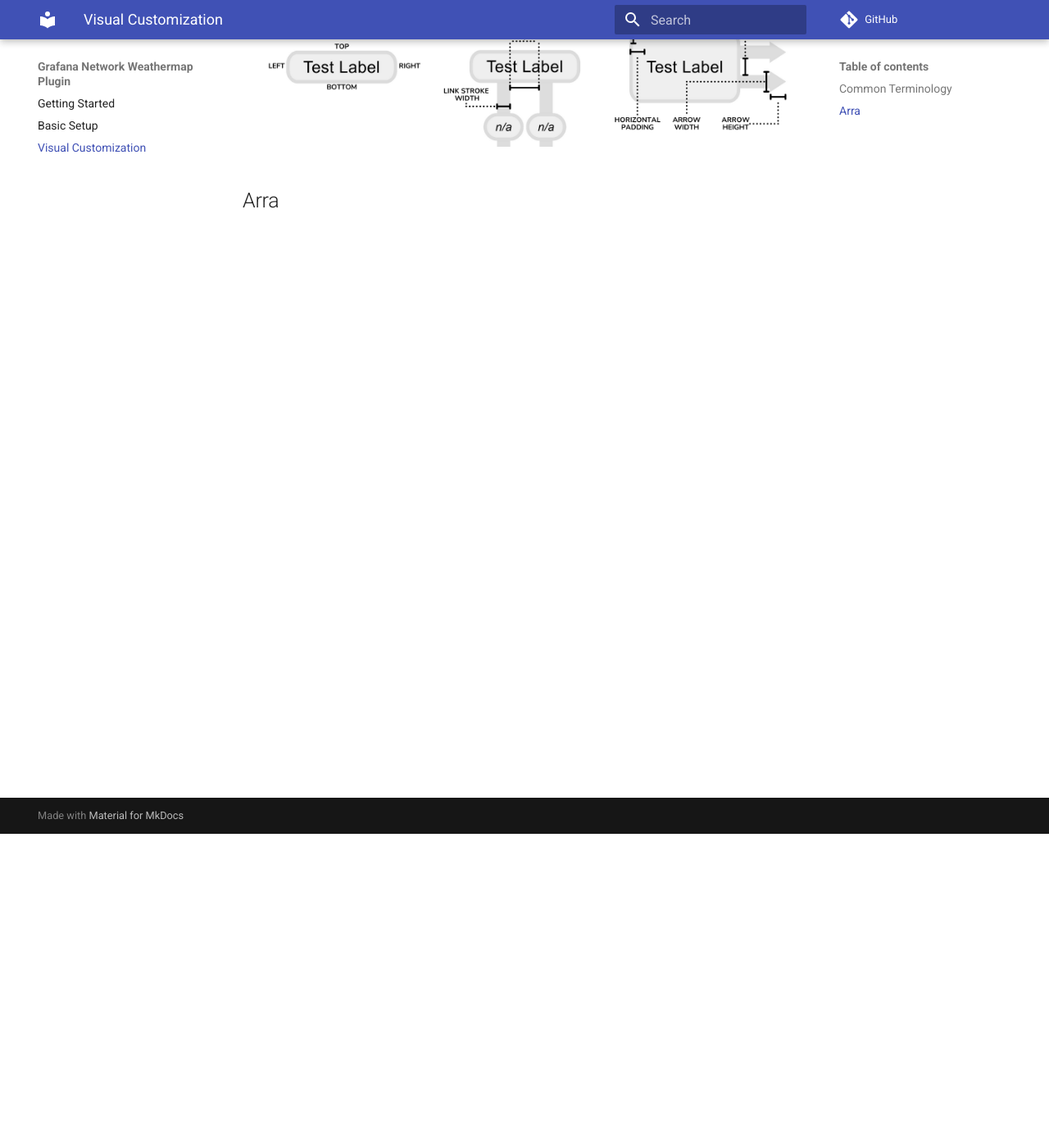
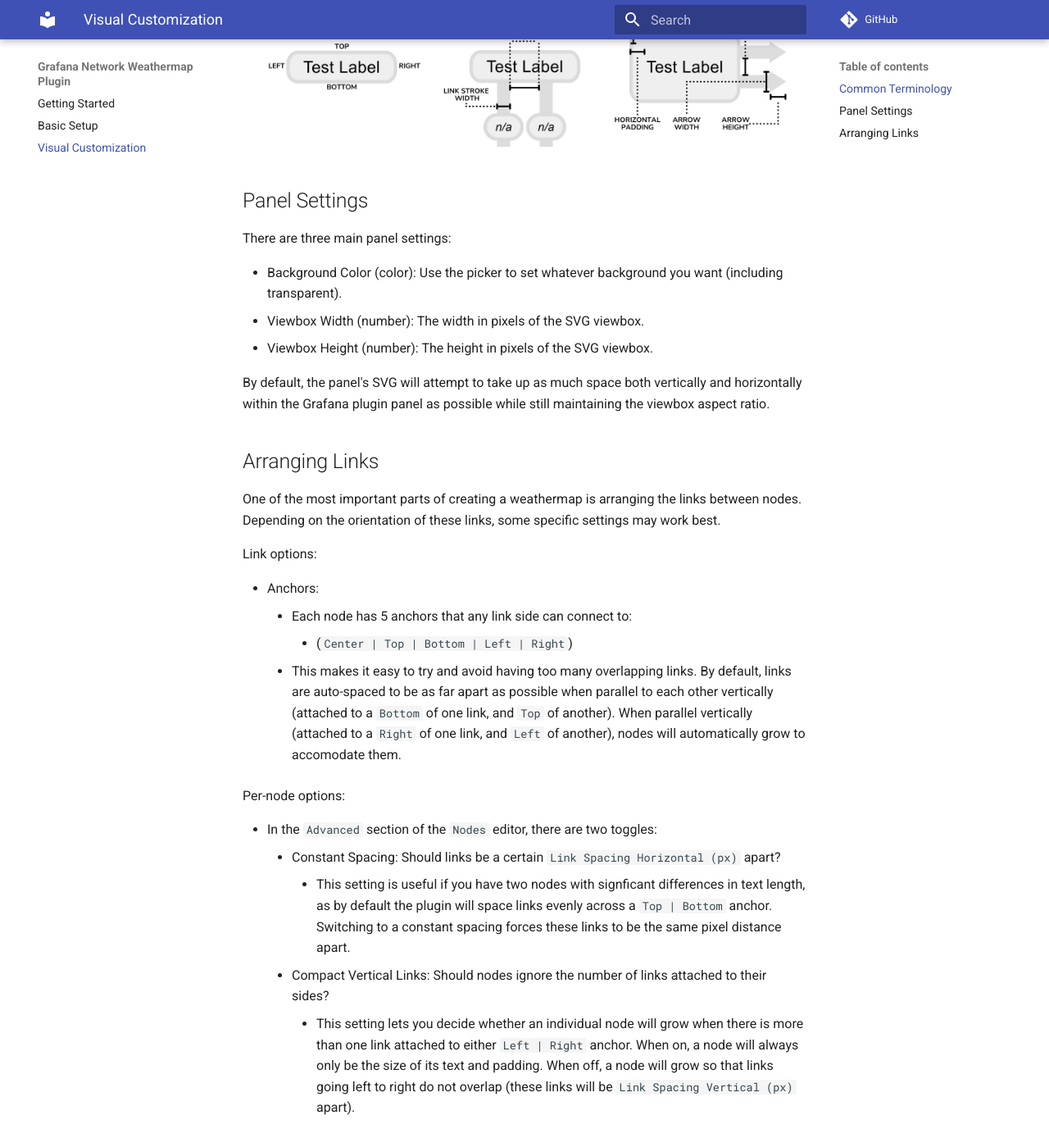
Before and after one commit to knightss27/grafana-network-weathermap, an MkDocs documentation site: the page built from website/docs/customization.md, in a window 1280 px wide and 1400 px high, scrolled down 383 px. Shown: the whole window at 82% size. Built offline with MkDocs 1.6.1 and Material for MkDocs 9.7.7, drawn with Linux system fonts in a browser that asks for light colours; comment, search, counter and statistics services are not loaded.

Commit message:
feat: more writing on link arrangement

```diff
--- a/website/docs/customization.md
+++ b/website/docs/customization.md
@@ -5,4 +5,29 @@ Once you've gotten a basic layout done, you may be wondering how to customize th
 The diagram below illustrates some of the basic terminology this plugin uses.
 ![Basic Constants](/img/customization/1-constants.png)
 
-## Arra
+## Panel Settings
+There are three main panel settings:
+
+- Background Color (color): Use the picker to set whatever background you want (including transparent).
+- Viewbox Width (number): The width in pixels of the SVG viewbox.
+- Viewbox Height (number): The height in pixels of the SVG viewbox.
+
+By default, the panel's SVG will attempt to take up as much space both vertically and horizontally within the Grafana plugin panel as possible while still maintaining the viewbox aspect ratio.
+
+## Arranging Links
+One of the most important parts of creating a weathermap is arranging the links between nodes. Depending on the orientation of these links, some specific settings may work best.
+
+Link options:
+
+- Anchors:
+    - Each node has 5 anchors that any link side can connect to:
+        - (`Center | Top | Bottom | Left | Right`)
+    - This makes it easy to try and avoid having too many overlapping links. By default, links are auto-spaced to be as far apart as possible when parallel to each other vertically (attached to a `Bottom` of one link, and `Top` of another). When parallel vertically (attached to a `Right` of one link, and `Left` of another), nodes will automatically grow to accomodate them.
+
+Per-node options:
+
+- In the `Advanced` section of the `Nodes` editor, there are two toggles:
+    - Constant Spacing: Should links be a certain `Link Spacing Horizontal (px)` apart?
+        - This setting is useful if you have two nodes with signficant differences in text length, as by default the plugin will space links evenly across a `Top | Bottom` anchor. Switching to a constant spacing forces these links to be the same pixel distance apart.
+    - Compact Vertical Links: Should nodes ignore the number of links attached to their sides?
+        - This setting lets you decide whether an individual node will grow when there is more than one link attached to either `Left | Right` anchor. When on, a node will always only be the size of its text and padding. When off, a node will grow so that links going left to right do not overlap (these links will be `Link Spacing Vertical (px)` apart).
```
